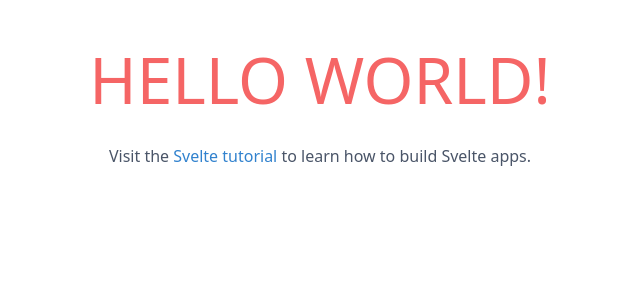
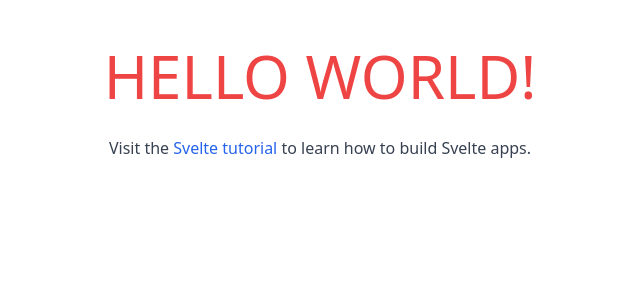
Before and after one commit to tarasowski/Svelte-Tailwind, a Svelte app: page / in a window 1280 px wide. Shown: the top 300 px of the page, without its empty margins (320-960 px from the left). Built offline with nearby package versions, Linux system fonts and the light colour scheme.

Commit message:
Updated to Tailwind v2

```diff
--- a/rollup.config.js
+++ b/rollup.config.js
@@ -1,8 +1,9 @@
 import svelte from 'rollup-plugin-svelte';
+import commonjs from '@rollup/plugin-commonjs';
 import resolve from '@rollup/plugin-node-resolve';
-import commonjs from '@rollup/plugin-commonjs';
 import livereload from 'rollup-plugin-livereload';
 import { terser } from 'rollup-plugin-terser';
+import css from 'rollup-plugin-css-only';
 import sveltePreprocess from 'svelte-preprocess';
 
 const production = !process.env.ROLLUP_WATCH;
@@ -38,12 +39,9 @@ export default {
   },
   plugins: [
     svelte({
-      // enable run-time checks when not in production
-      dev: !production,
-      // we'll extract any component CSS out into
-      // a separate file - better for performance
-      css: css => {
-        css.write('bundle.css');
+      compilerOptions: {
+        // enable run-time checks when not in production
+        dev: !production,
       },
       preprocess: sveltePreprocess({
         postcss: {
@@ -51,6 +49,9 @@ export default {
         },
       }),
     }),
+    // we'll extract any component CSS out into
+    // a separate file - better for performance
+    css({ output: 'bundle.css' }),
 
     // If you have external dependencies installed from
     // npm, you'll most likely need these plugins. In
--- a/scripts/setupTypeScript.js
+++ b/scripts/setupTypeScript.js
@@ -62,22 +62,11 @@ import typescript from '@rollup/plugin-typescript';`)
 // Replace name of entry point
 rollupConfig = rollupConfig.replace(`'src/main.js'`, `'src/main.ts'`)
 
-// Add preprocess to the svelte config, this is tricky because there's no easy signifier.
-// Instead we look for `css:` then the next `}` and add the preprocessor to that
-let foundCSS = false
-let match
-
-// https://regex101.com/r/OtNjwo/1
-const configEditor = new RegExp(/css:.|\n*}/gmi)
-while (( match = configEditor.exec(rollupConfig)) != null) {
-  if (foundCSS) {
-    const endOfCSSIndex = match.index + 1
-    rollupConfig = rollupConfig.slice(0, endOfCSSIndex) + ",\n			preprocess: sveltePreprocess()," + rollupConfig.slice(endOfCSSIndex);
-    break
-  }
-  if (match[0].includes("css:")) foundCSS = true
-}
-
+// Add preprocessor
+rollupConfig = rollupConfig.replace(
+  'compilerOptions:',
+  'preprocess: sveltePreprocess(),\n\t\t\tcompilerOptions:'
+);
 
 // Add TypeScript
 rollupConfig = rollupConfig.replace(
@@ -91,7 +80,7 @@ const tsconfig = `{
   "extends": "@tsconfig/svelte/tsconfig.json",
 
   "include": ["src/**/*"],
-  "exclude": ["node_modules/*", "__sapper__/*", "public/*"],
+  "exclude": ["node_modules/*", "__sapper__/*", "public/*"]
 }`
 const tsconfigPath =  path.join(projectRoot, "tsconfig.json")
 fs.writeFileSync(tsconfigPath, tsconfig)
--- a/tailwind.config.js
+++ b/tailwind.config.js
@@ -1,17 +1,14 @@
-const production = !process.env.ROLLUP_WATCH;
-
 module.exports = {
-  future: {
-    removeDeprecatedGapUtilities: true,
-    purgeLayersByDefault: true,
-  },
   purge: {
-    enabled: production,
+    enabled: true,
     content: ['./src/**/*.svelte'],
   },
+  darkMode: false, // or 'media' or 'class'
   theme: {
     extend: {},
   },
-  variants: {},
+  variants: {
+    extend: {},
+  },
   plugins: [],
 };
```
Also changed, not shown: package.json (+8 -7 lines), 1 other file (tests, documents, lock files or other folders).
